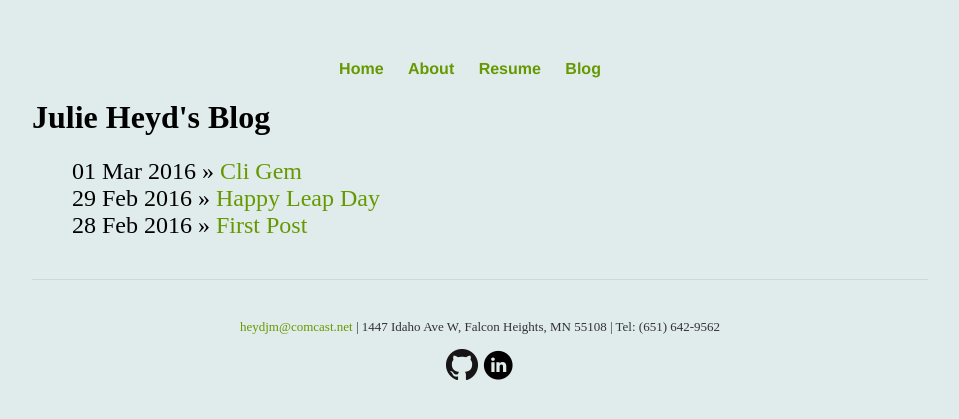
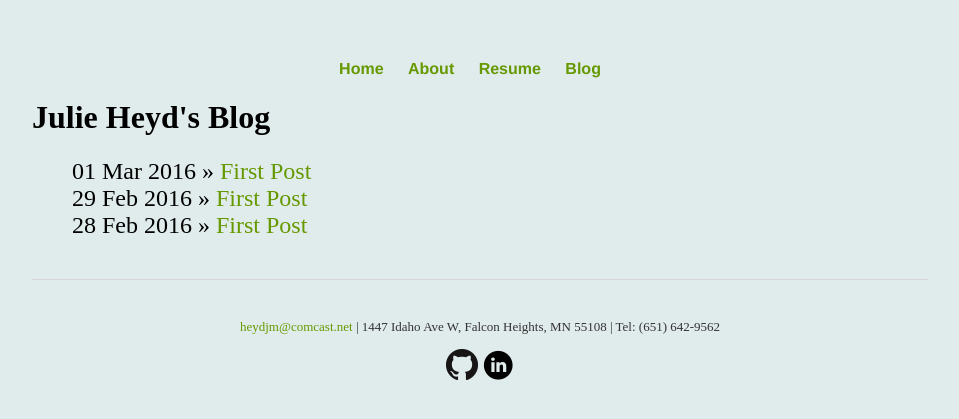
Before and after one commit to jmheyd/jmheyd.github.io, a Jekyll site: the page built from blog/index.html, in a window 1280 px wide. Shown: the top 419 px of the page, without its empty margins (160-1119 px from the left). Built offline with Jekyll 4.4.1, drawn with Linux system fonts in a browser that asks for light colours; some web fonts are replaced.

Commit message:
add beginning into to posts

```diff
--- a/_posts/2016-02-29-Happy-Leap-Day.md
+++ b/_posts/2016-02-29-Happy-Leap-Day.md
@@ -1,3 +1,10 @@
+---
+layout: post
+title: "First Post"
+date: 2016-02-29
+---
+
+
 Happy Leap Day!! We get a whole extra day this year.
 
 I'm spending it trying to create a CLI gem for my final Object Oriented Ruby project for Learn-Verified.
--- a/_posts/2016-03-01-CLI-Gem.md
+++ b/_posts/2016-03-01-CLI-Gem.md
@@ -1,3 +1,9 @@
+---
+layout: post
+title: "First Post"
+date: 2016-03-01
+---
+
 The final project for Object Oriented Ruby at Learn-Verified is to build a CLI Gem. I decided to build a gem that finds information
 about summer STEM camps for high school girls. I have a 15 (almost 16) year old daughter and she wants to go to some STEM camps
 this summer, so I've already been googling around. I was hoping to find one website to scrape for all the information, but wasn't
```
